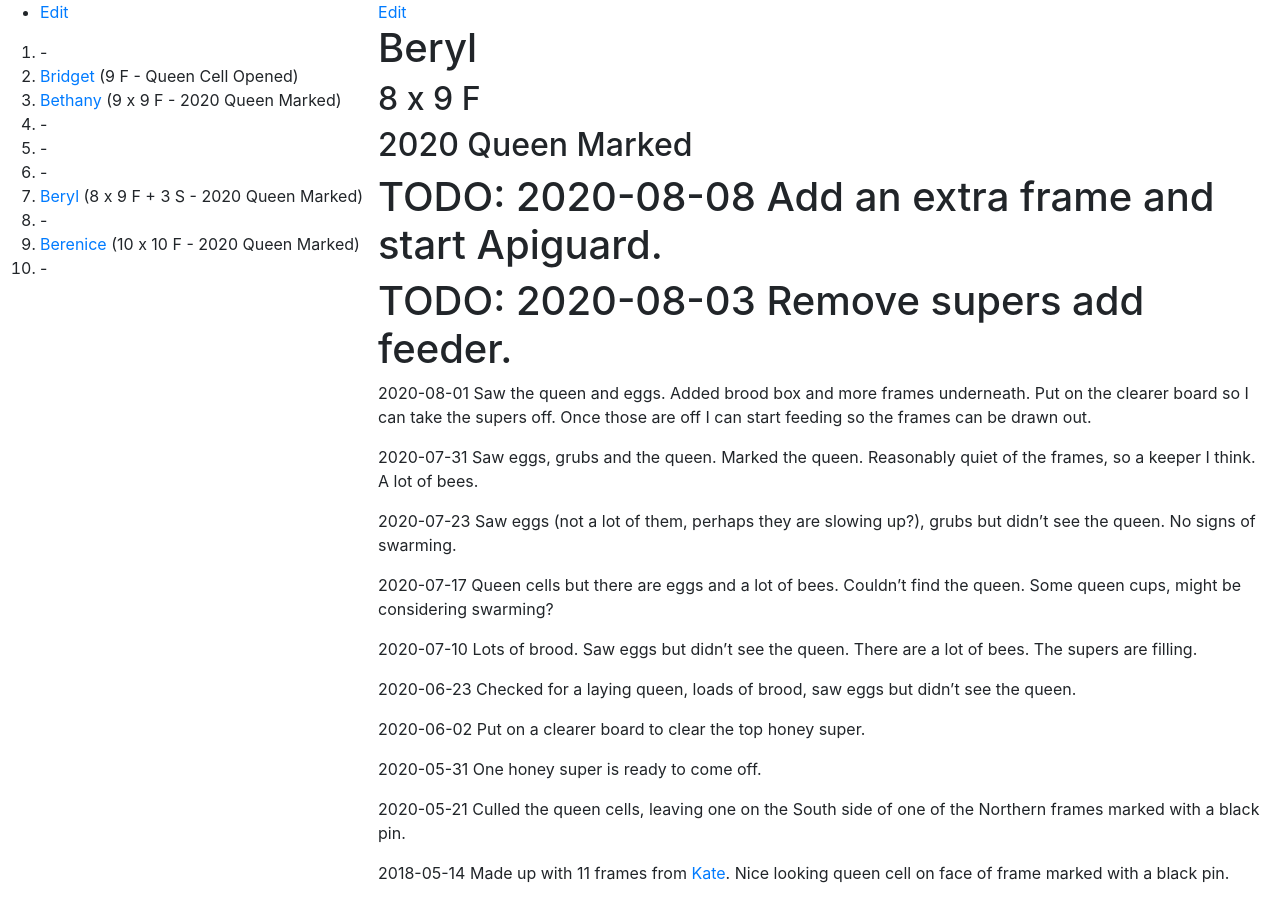
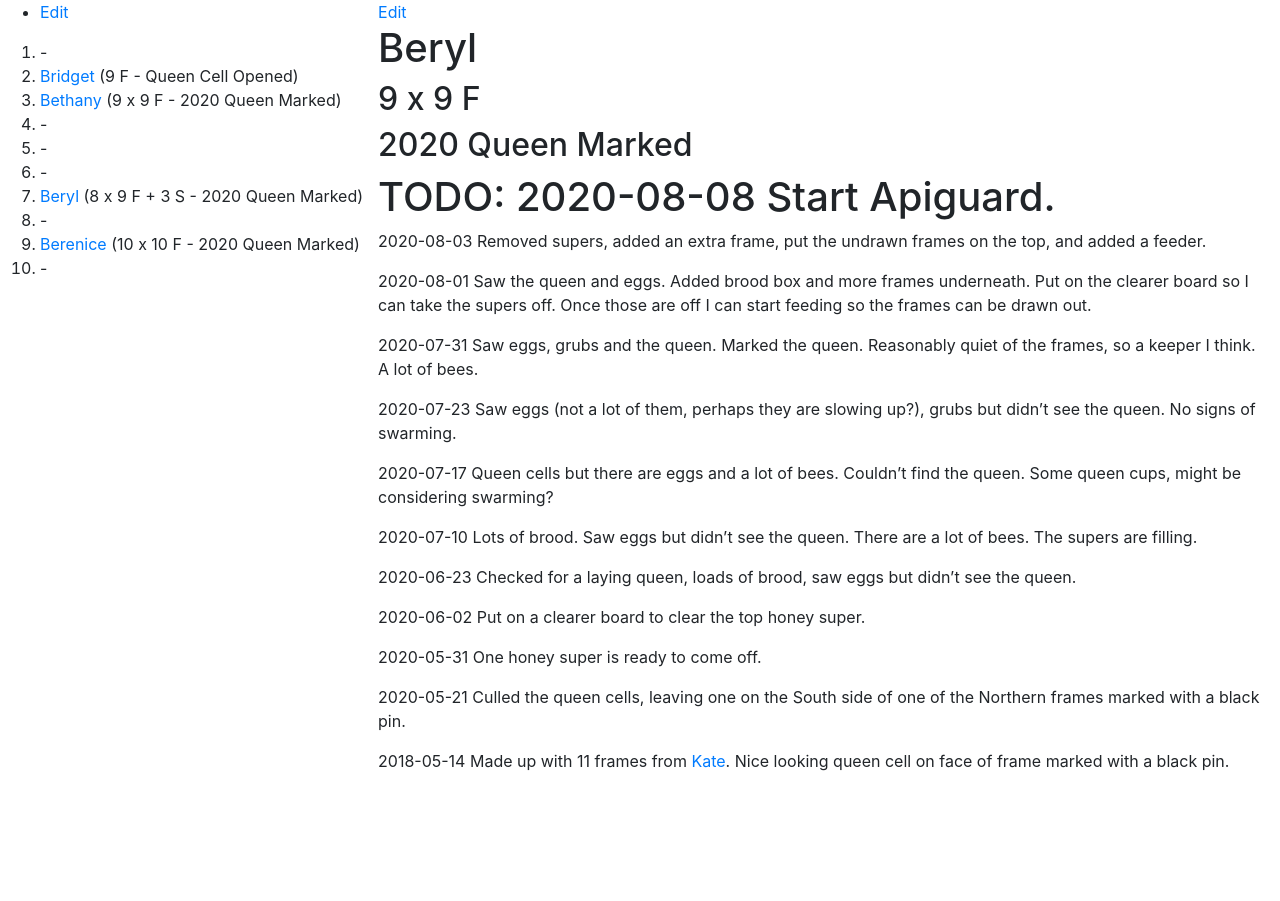
Before and after one commit to joejcollins/rhapsody-angel, a Jekyll site: the page built from queens/2020-beryl.md, in a window 1280 px wide. Built offline with Jekyll 4.4.1, drawn with Linux system fonts in a browser that asks for light colours; our own code applies the rules of GitHub Pages for plain Markdown files.

Commit message:
Update 2020-beryl.md

```diff
--- a/queens/2020-beryl.md
+++ b/queens/2020-beryl.md
@@ -1,10 +1,10 @@
 # Beryl
-## 8 x 9 F
+## 9 x 9 F
 ## 2020 Queen Marked
 
-# TODO: 2020-08-08 Add an extra frame and start Apiguard.
+# TODO: 2020-08-08 Start Apiguard.
 
-# TODO: 2020-08-03 Remove supers add feeder.
+2020-08-03 Removed supers, added an extra frame, put the undrawn frames on the top, and added a feeder.
 
 2020-08-01  Saw the queen and eggs.  Added brood box and more frames underneath.  Put on the clearer board so I can take the supers off.  Once those are off I can start feeding so the frames can be drawn out.
 
```
